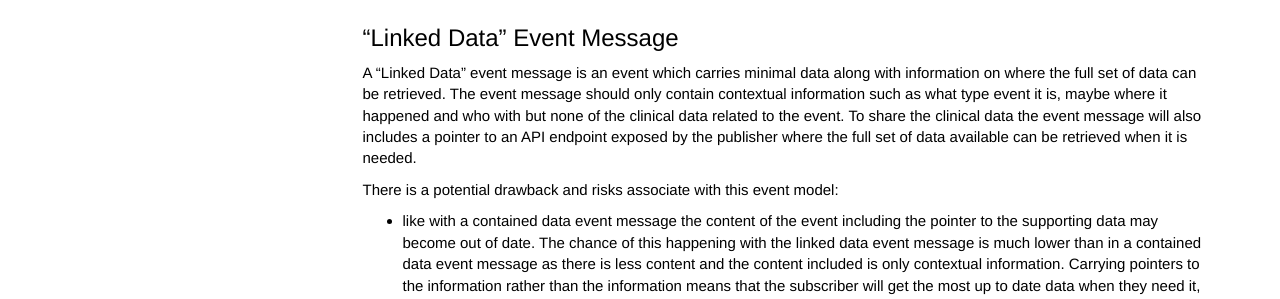
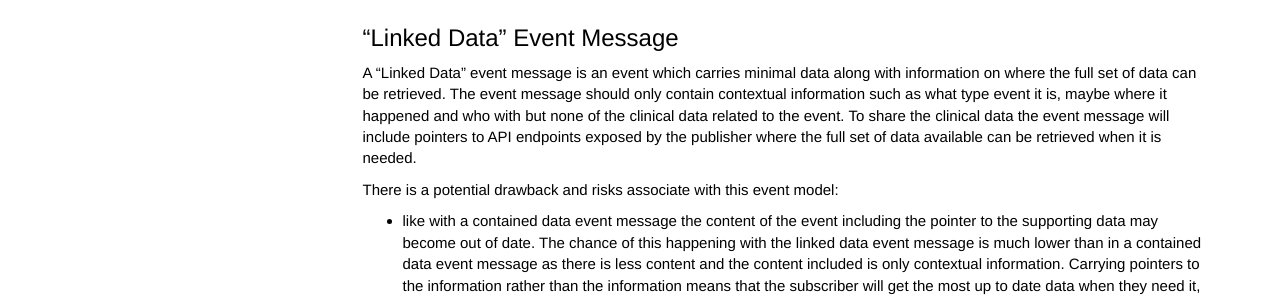
Before and after one commit to nhsconnect/Events-Management, a Jekyll site: the page built from pages/overview/overview_msg_architecture_event_content.md, in a window 1280 px wide and 900 px high, scrolled down 1040 px. Shown: the part 196-495 px from the top of the window. Built offline with Jekyll 4.4.1, drawn with Linux system fonts in a browser that asks for light colours; nearby versions of some CDN libraries; comment, search, counter and statistics services are not loaded; some of the changed text lies outside the part shown.

Commit message:
Updated encounter event message page and message content page.

```diff
--- a/pages/overview/overview_msg_architecture_event_content.md
+++ b/pages/overview/overview_msg_architecture_event_content.md
@@ -30,7 +30,7 @@ The example diagram below shows the publisher publishing an encounter event cont
 
 ## "Linked Data" Event Message
 
-A "Linked Data" event message is an event which carries minimal data along with information on where the full set of data can be retrieved. The event message should only contain contextual information such as what type event it is, maybe where it happened and who with but none of the clinical data related to the event. To share the clinical data the event message will also includes a pointer to an API endpoint exposed by the publisher where the full set of data available can be retrieved when it is needed.
+A "Linked Data" event message is an event which carries minimal data along with information on where the full set of data can be retrieved. The event message should only contain contextual information such as what type event it is, maybe where it happened and who with but none of the clinical data related to the event. To share the clinical data the event message will include pointers to API endpoints exposed by the publisher where the full set of data available can be retrieved when it is needed.
 
 There is a potential drawback and risks associate with this event model:
 - like with a contained data event message the content of the event including the pointer to the supporting data may become out of date. The chance of this happening with the linked data event message is much lower than in a contained data event message as there is less content and the content included is only contextual information. Carrying pointers to the information rather than the information means that the subscriber will get the most up to date data when they need it, even if it has changed in the publishers system.
```
Also changed, not shown: other parts of pages/overview/overview_msg_architecture_event_content.md (+1 -1 lines), pages/messages/messages/encounter_1.md (+7 -7 lines).
